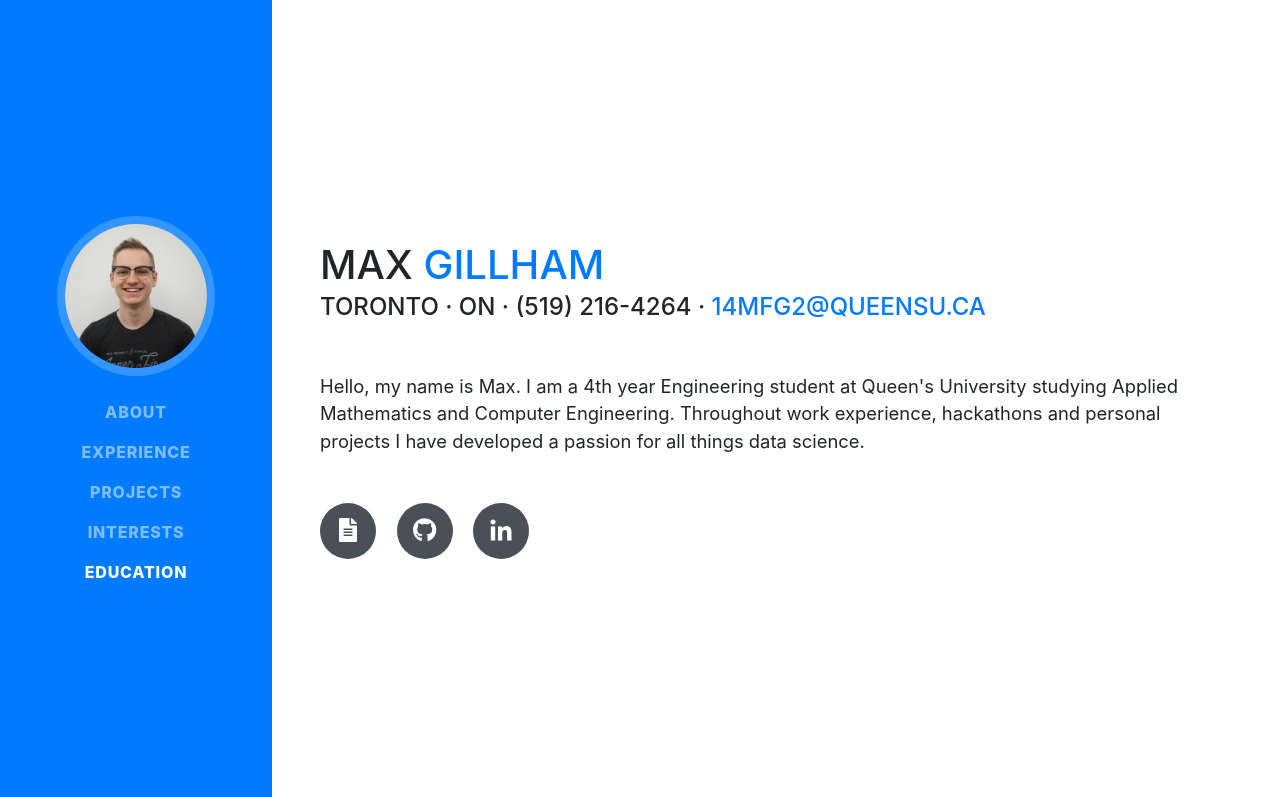
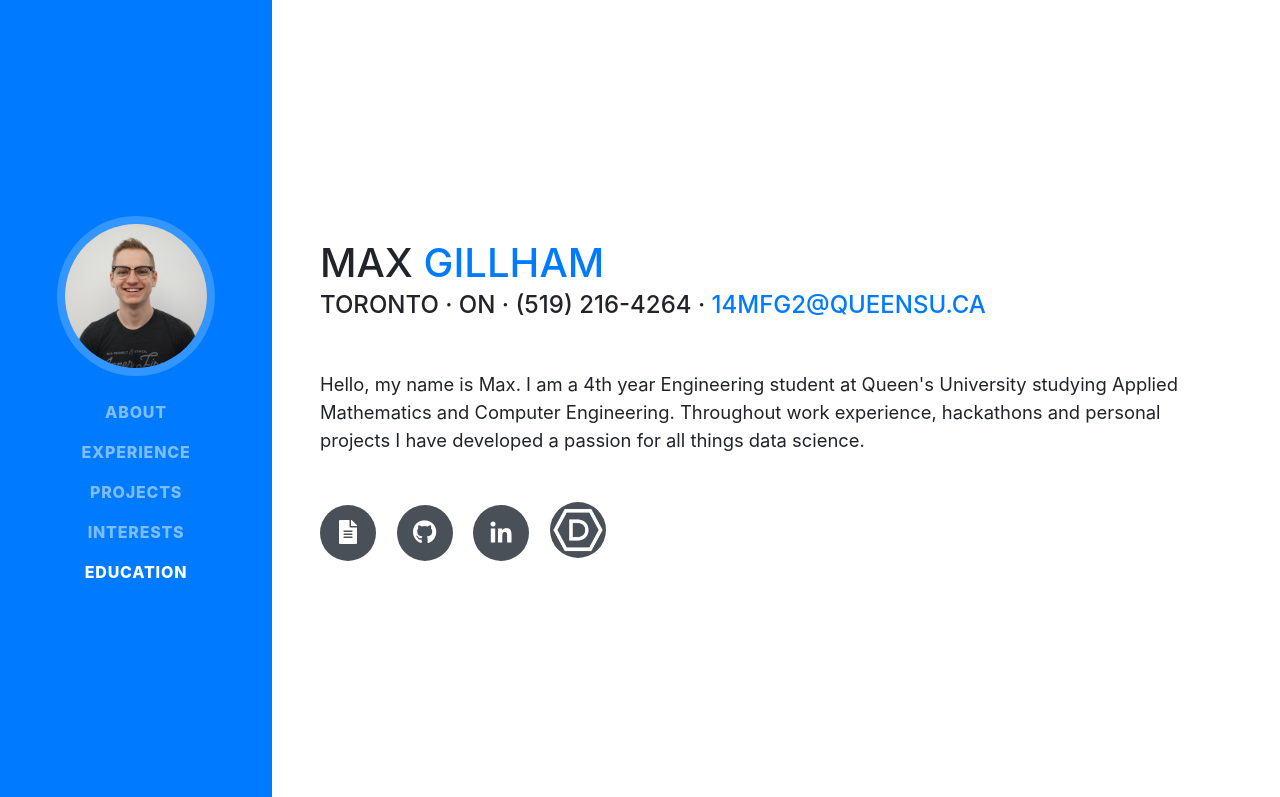
Before and after one commit to maxgillham/maxgillham.github.io, a website with bundled scripts: page index.html in a window 1280 px wide. Shown: the top 797 px of the page. Built offline with nearby package versions, Linux system fonts and the light colour scheme; a web font is replaced by a local one.

Commit message:
added link to dev post profile and icon in socials bar

```diff
--- a/index.html
+++ b/index.html
@@ -70,13 +70,17 @@
           <div class="social-icons">
             <a href = "resume.pdf">
                 <i class ="fas fa-file-alt"></i>
-              </a>
+            </a>
             <a href="https://github.com/maxgillham">
               <i class="fab fa-github"></i>
             </a>
             <a href="https://www.linkedin.com/in/maxgillham/">
               <i class="fab fa-linkedin-in"></i>
             </a>
+            <a href="https://devpost.com/maxgillham?ref_content=user-portfolio&ref_feature=portfolio&ref_medium=global-nav">
+              <img class="img-fluid img-profile rounded-circle mx-auto mb-2" src="img/devpost.png" alt="">
+            </a>
+
 
           </div>
         </div>
```
Also changed, not shown: img/devpost.png (added), img/devpostold.png (added).
